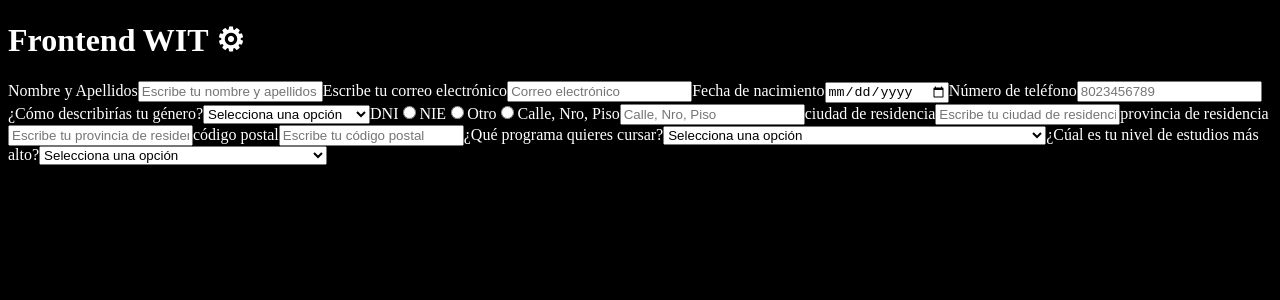
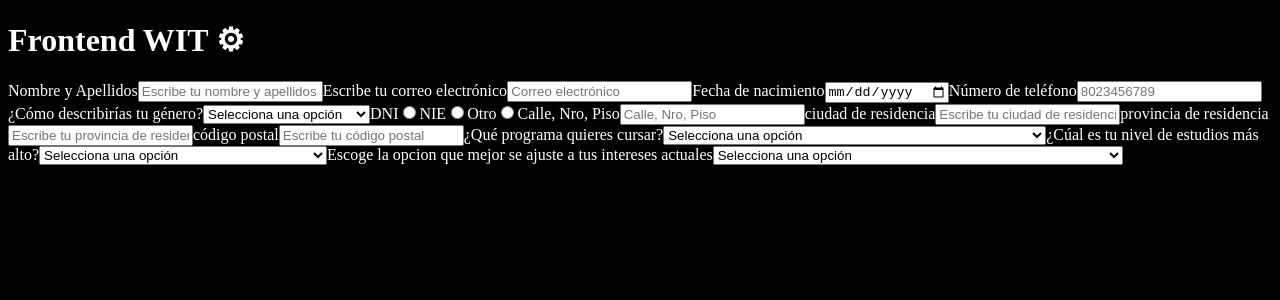
Before and after one commit to WIT-APP/wit-frontend, a React (Vite) app: page / in a window 1280 px wide. Shown: the top 300 px of the page. Built offline with nearby package versions, Linux system fonts and the light colour scheme.

Commit message:
#2 Crear tdd del input de intereses

```diff
--- a/src/components/Form.tsx
+++ b/src/components/Form.tsx
@@ -19,6 +19,15 @@ const Form = () => {
   const handleEducacionChange = (event: any) => {
     setEducacionValue(event.target.value);
   }
+
+
+  const [interesesValue, setinteresesValue] = useState("");
+  const handleInteresesChange = (event: any) => {
+    setinteresesValue(event.target.value);
+
+
+  }
+
 
   return (
     <form>
@@ -55,6 +64,14 @@ const Form = () => {
         { value: "estudios universitarios", label: "Estudios universitarios" },
         { value: "otro", label: "Otro" },
       ]} onChange={handleEducacionChange} />
+
+      <InputSelect id="intereses" label="Escoge la opcion que mejor se ajuste a tus intereses actuales" value={interesesValue} options={[
+        { value: "Estoy interesada/o en formarme en competencias tecnológicas", label: "Estoy interesada/o en formarme en competencias tecnológicas" },
+        { value: "Estoy interesada/o en obtener un empleo en el sector tecnológico", label: "Estoy interesada/o en obtener un empleo en el sector tecnológico" },
+        { value: "Necesito formarme para conseguir un empleo estable", label: "Necesito formarme para conseguir un empleo estable" },
+        { value: "Quiero cambiar de sector profesional", label: "Quiero cambiar de sector profesional" },
+        { value: "Otra", label: "Otra" },
+      ]} onChange={handleInteresesChange} />
     </form>
   );
 };
```
Also changed, not shown: 1 other file (tests, documents, lock files or other folders).
